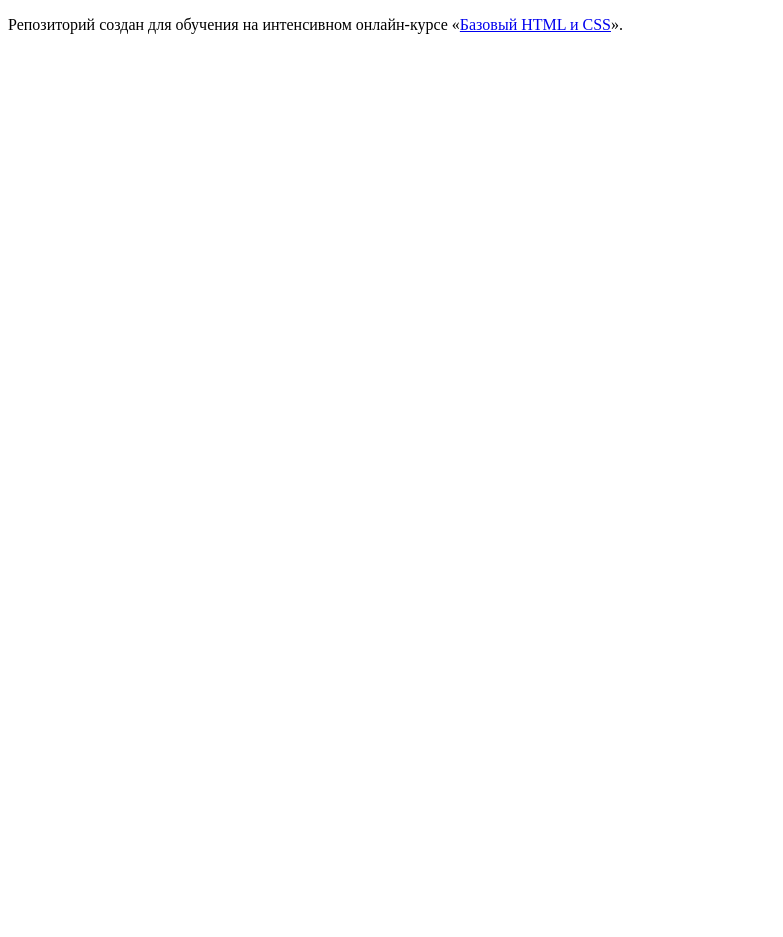
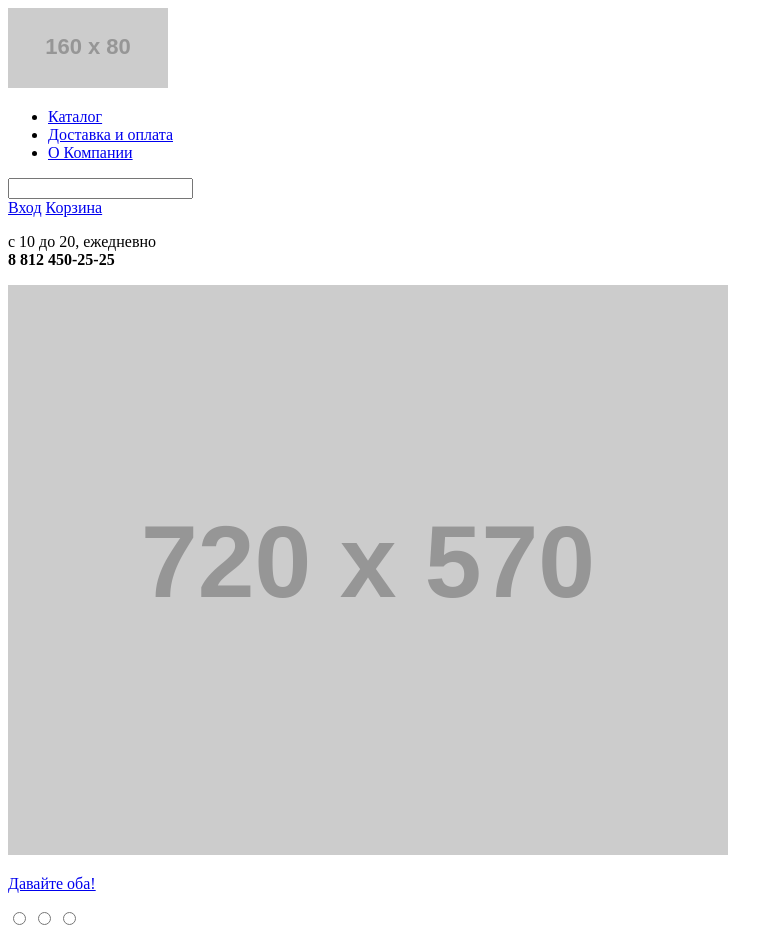
Before and after one commit to stiglitZz/330415-gllacy, a plain HTML site: page index.html in a window 1280 px wide. Shown: the whole page, without its empty margins (0-783 px from the left). Before the commit the page ends 800 px from the top, so only its background shows below. Drawn offline with Linux system fonts and the light colour scheme; placeholder pictures from the web are drawn by us.

Commit message:
начало разметки

```diff
--- a/index.html
+++ b/index.html
@@ -2,11 +2,64 @@
 <html lang="ru">
   <head>
     <meta charset="utf-8">
-    <title>HTML Academy: Глейси</title>
+    <title>Gllacy Shop</title>
   </head>
   <body>
+    <header class="header-content">
+      <div class="container">
+        <div class="index-logo">
+          <img src="https://dummyimage.com/160x80" width="160" height="80"
+          alt="logo">
+        </div>
+        <nav class="main-navigation">
+          <ul>
+            <li>
+              <a href="#">Каталог</a>
+            </li>
+            <li>
+              <a href="#">Доставка и оплата</a>
+            </li>
+            <li>
+              <a href="#">О Компании</a>
+            </li>
+          </ul>
+        </nav>
+        <div class="user-block">
+          <form class="user-block">
+            <input type="search" name="search">
+          </form>
+          <a href="#">Вход</a>
+          <a href="#">Корзина</a>
+        </div>
+        <aside class="shedule">
+          <p>
+            с 10 до 20, ежедневно<br>
+            <strong>8 812 450-25-25</strong>
+          </p>
+        </aside>
+        <div class="slider-image">
+          <a href="#">
+            <img src="https://dummyimage.com/720x570" width="720" height="570"
+            alt="image">
+            <p>Давайте оба!</p>
+          </a>
+        </div>
+        <div class="btn-toggles-left">
+          <input type="radio" name="toggle">
+          <input type="radio" name="toggle">
+          <input type="radio" name="toggle">
+        </div>
 
-    <p>Репозиторий создан для обучения на интенсивном онлайн‑курсе «<a href="https://htmlacademy.ru/intensive/htmlcss">Базовый HTML и CSS</a>».</p>
+
+
+
+      </div>
+    </header>
+
+
+
+
+
 
   </body>
 </html>
```
